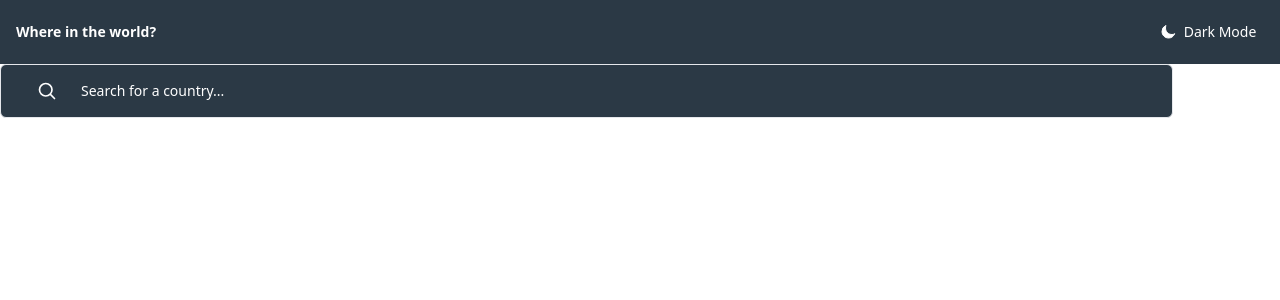
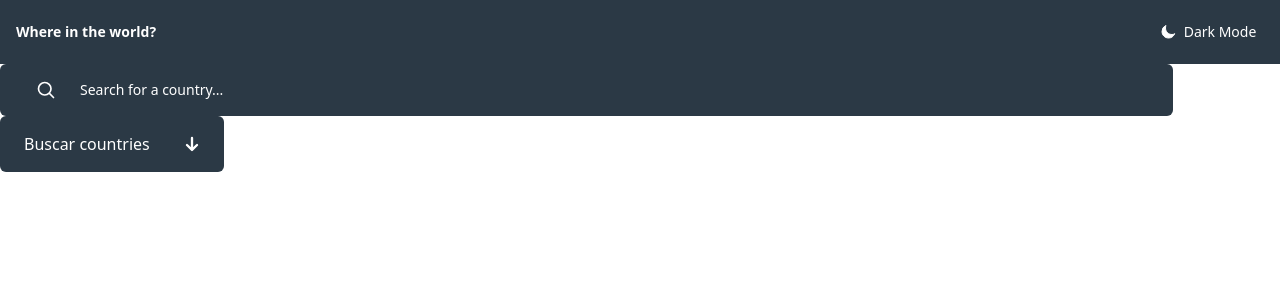
Before and after one commit to frederic-morales/react_projects, a React (Vite) app in the folder rest-countries-API/: page / in a window 1280 px wide. Shown: the top 300 px of the page. Built offline with nearby package versions, Linux system fonts and the light colour scheme.

Commit message:
Creating the navBar design

```diff
--- a/rest-countries-API/index.html
+++ b/rest-countries-API/index.html
@@ -1,4 +1,4 @@
-<!doctype html>
+<!DOCTYPE html>
 <html lang="en" data-mode="dark">
   <head>
     <meta charset="UTF-8" />
--- a/rest-countries-API/src/App.tsx
+++ b/rest-countries-API/src/App.tsx
@@ -2,6 +2,7 @@
 import "./App.css";
 import Header from "./components/Header";
 import Search from "./components/Search";
+import Navbar from "./components/Navbar";
 
 function App() {
   // const [count, setCount] = useState(0)
@@ -10,6 +11,7 @@ function App() {
     <>
       <Header></Header>
       <Search></Search>
+      <Navbar></Navbar>
     </>
   );
 }
--- /dev/null
+++ b/rest-countries-API/src/components/Country.tsx
@@ -0,0 +1,11 @@
+// type Props = {};
+
+function Country() {
+  return (
+    <div>
+      <h1>Hii</h1>
+    </div>
+  );
+}
+
+export default Country;
--- a/rest-countries-API/src/components/Header.tsx
+++ b/rest-countries-API/src/components/Header.tsx
@@ -8,7 +8,7 @@ function Header() {
       <p className="text-sm font-bold">Where in the world?</p>
       <div className="flex justify-center items-center w-36 h-16">
         <svg
-          className="size-4"
+          className="size-4 dark:text-white"
           xmlns="http://www.w3.org/2000/svg"
           fill="none"
           viewBox="0 0 24 24"
--- a/rest-countries-API/src/components/Navbar.tsx
+++ b/rest-countries-API/src/components/Navbar.tsx
@@ -1,10 +1,47 @@
+import { useState } from "react";
 // type Props = {};
 
 function Navbar() {
+  const [showList, setShowList] = useState(false);
+
+  function handleClick() {
+    setShowList(!showList);
+    console.log("click");
+  }
+
   return (
-    <>
-      <h1>Hii</h1>
-    </>
+    <div>
+      <div className="flex px-6 py-4 justify-between rounded-md items-center w-56 bg-veryLigthGray dark:bg-darkBlue dark:text-white">
+        <p>Buscar countries</p>
+        <svg
+          onClick={handleClick}
+          className="dark:text-white size-4"
+          role="button"
+          aria-label="Nav bar"
+          xmlns="http://www.w3.org/2000/svg"
+          viewBox="0 0 24 24"
+          strokeWidth={1.5}
+          stroke="currentColor"
+          fill="currentColor"
+        >
+          <path
+            className="stroke-2"
+            fillRule="evenodd"
+            d="M12 2.25a.75.75 0 0 1 .75.75v16.19l6.22-6.22a.75.75 0 1 1 1.06 1.06l-7.5 7.5a.75.75 0 0 1-1.06 0l-7.5-7.5a.75.75 0 1 1 1.06-1.06l6.22 6.22V3a.75.75 0 0 1 .75-.75Z"
+            clipRule="evenodd"
+          />
+        </svg>
+      </div>
+      {showList && (
+        <div className="flex pl-6 mt-0.5 py-3 rounded-md flex-col w-56 bg-veryLigthGray dark:bg-darkBlue dark:text-white">
+          <p className="pt-3">Africa</p>
+          <p className="pt-3">America</p>
+          <p className="pt-3">Asia</p>
+          <p className="pt-3">Europe</p>
+          <p className="py-3">Oceania</p>
+        </div>
+      )}
+    </div>
   );
 }
 
--- a/rest-countries-API/src/components/Search.tsx
+++ b/rest-countries-API/src/components/Search.tsx
@@ -3,7 +3,7 @@
 function Search() {
   return (
     <>
-      <div className="flex w-11/12 rounded-md border justify-start py-4 pl-9 bg-veryLigthGray dark:bg-darkBlue dark:text-white">
+      <div className="flex w-11/12 rounded-md justify-start py-4 pl-9 bg-veryLigthGray dark:bg-darkBlue dark:text-white">
         <svg
           className="size-5"
           role="button"
```
Also changed, not shown: rest-countries-API/src/index.css (+4 -4 lines).
